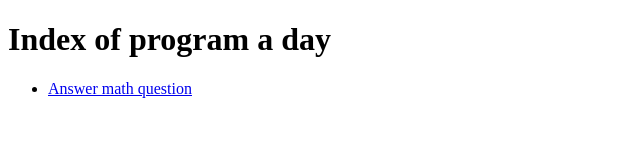
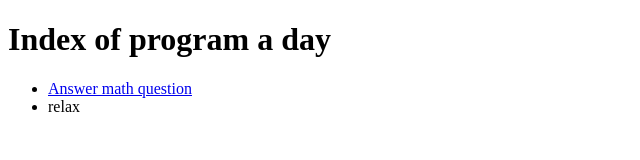
Before and after one commit to program-a-day/index, a plain HTML site: page index.html in a window 1280 px wide. Shown: the full height of the page, 0-640 px from the left. Drawn offline with Linux system fonts and the light colour scheme.

Commit message:
link added

```diff
--- a/index.html
+++ b/index.html
@@ -15,6 +15,7 @@
     <h1>Index of program a day</h1>
     <ul>
         <li><a href="https://program-a-day.github.io/2020-10-07answerMathQuestion/">Answer math question</a></li>
+        <li><a href="https://program-a-day.github.io/2020-10-08relax/"></a>relax</li>
     </ul>
 </body>
 
```
